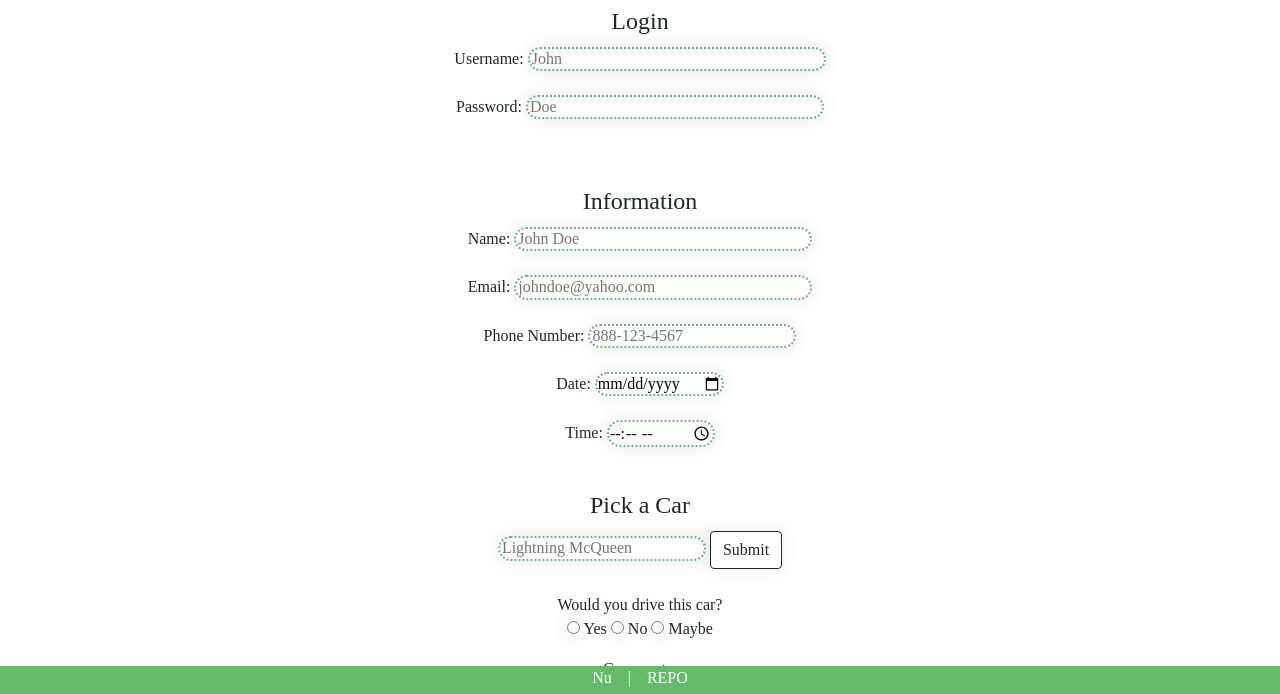
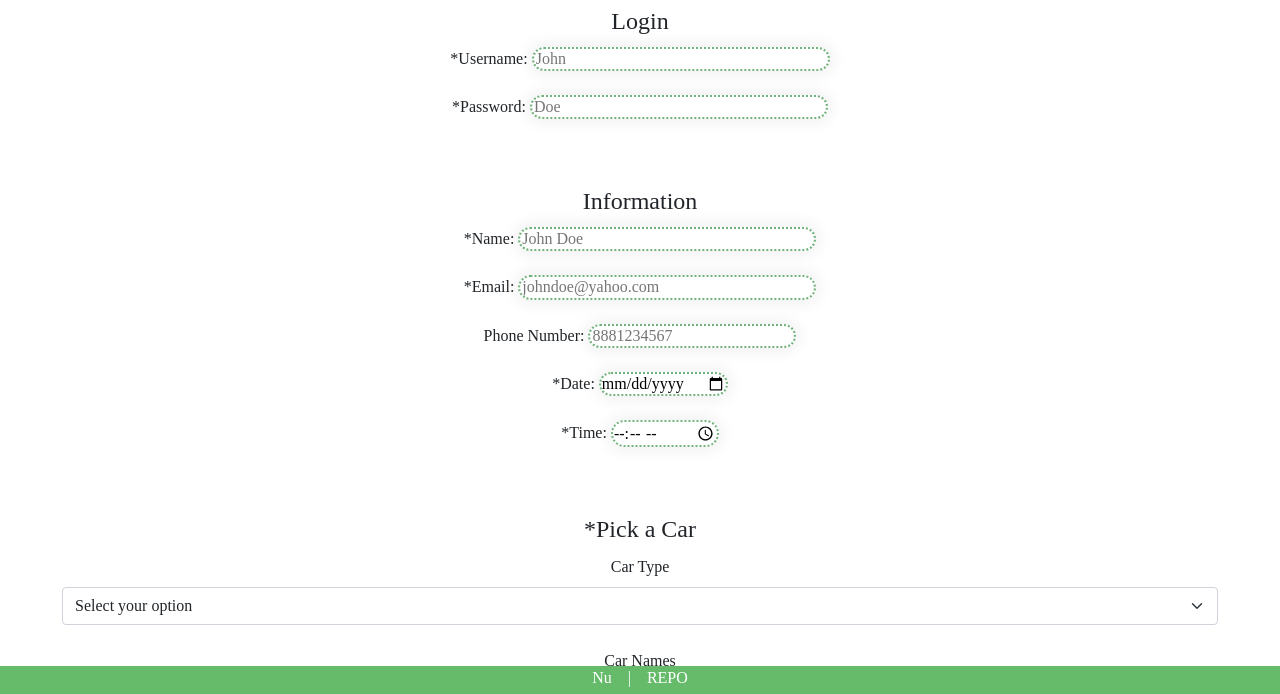
Before and after one commit to maceyraejones/hotel, a plain HTML site: page index.html in a window 1280 px wide. Shown: the part 104-798 px from the top of the page. Drawn offline with nearby package versions, Linux system fonts and the light colour scheme.

Commit message:
Update index.html

```diff
--- a/index.html
+++ b/index.html
@@ -16,39 +16,51 @@
 
     <div id="header"> Which Cars Character is Your Favorite?</div>
 
-		<form action="http://www.example.com/review.php" method="get">
+
+		<form action="page.html" method="get">
             <fieldset>
                 <!-- TEXTBOXES -->
 				<legend>Login</legend>
-				<label>Username: <input type="text" name="name" size="30" maxlength="100" placeholder="John"></label><br /> <br>
-				<label>Password:  <input type="password" name="email" size="30" maxlength="100" placeholder="Doe"></label><br /><br>
+				<label>*Username: <input type="text" name="name" size="30" minlength="3" maxlength="10" placeholder="John" required></label><br /> <br>
+				<label>*Password:  <input type="password" name="email" size="30" minlength="6" maxlength="8" placeholder="Doe" required></label><br /><br>
                 </label><br />
             </fieldset>
 
 			<fieldset>
                 <!-- MORE TEXTBOXES -->
 				<legend>Information</legend>
-				<label>Name: <input type="text" name="name" size="30" maxlength="100" placeholder="John Doe"></label><br /> <br>
-				<label>Email: <input type="email" name="email" size="30" maxlength="100" placeholder="johndoe@yahoo.com"></label><br /><br>
+				<label>*Name: <input for="name" type="text" name="name" size="30" minlength="3" maxlength="20" placeholder="John Doe" required></label><br /> <br>
+				<label>*Email: <input type="email" name="email" size="30" minlength="6" maxlength="25" placeholder="johndoe@yahoo.com" required></label><br /><br>
                 <!-- NUMBER INPUT  -->
-                <label>Phone Number: <input type="number" name="phone" size="30" maxlength="100" placeholder="888-123-4567"></label><br /><br>
+                <label>Phone Number: <input type="number" name="phone" size="30" minlength="10" maxlength="11" placeholder="8881234567"></label><br /><br>
                 <!-- DATE AND TIME INPUT -->
-                <label>Date: <input type="date" name="date" size="30" maxlength="100"></label><br /><br>
-                <label>Time: <input type="time" name="time" size="30" maxlength="100"></label><br />
+                <label>*Date: <input type="date" name="date" size="30" minlength="1" maxlength="10" required></label><br /><br>
+                <label>*Time: <input type="time" name="time" size="30" minlength="1" maxlength="10" required></label><br />
             </fieldset><br />
 
-			<fieldset>
-                <!-- DROPDOWN BOX  -->
-				<legend>Pick a Car</legend>
-                <input list="cars" name="car" placeholder="Lightning McQueen">
-                <datalist id="cars">
-                    <option value="Lightning McQueen">
-                    <option value="Mater">
-                    <option value="Doc Hudson">
-                    <option value="Chick Hicks">
-                    <option value="Cal Weathers">
-                </datalist>
-            <input type="submit" class="btn btn-outline-dark">
+
+                  <!-- INPUT TO ANOTHER  -->
+            <br>
+            <fieldset>
+                <div id="carChars">
+                <legend>*Pick a Car</legend>
+                <label for="carKind" class="form-label">Car Type</label>
+                <select id="carKind" class="form-select" type="select" name="carName" >
+                    <option value="" disabled selected>Select your option</option>
+                    <option value="Sports Car">Sports Car</option>
+                    <option value="Race Car">Race Car</option>
+                    <option value="Normal Car">Normal Car</option>
+                    <option value="Old Car">Old Car</option>
+                </select>
+                <br>
+                <label for="carName" class="form-label">Car Names</label>
+                <select id="carName" class="form-select" type="select" name="carName" disabled>
+                    <option>Select car type first</option>
+                </select>
+                <br>
+            </div>
+            </fieldset>
+
 
                 <!-- CHECKBOXES -->
 				<p> <br>
@@ -58,6 +70,8 @@
 					<label><input type="radio" name="rating" value="maybe" /> Maybe</label>
 				</p>
 				<p>
+                <br>
+
                     <!-- ANOTHER TEXTBOX -->
 					<label for="comments">Comments:</label><br />
 					<textarea rows="4" cols="40" id="comments" placeholder="Type here"></textarea>
```
